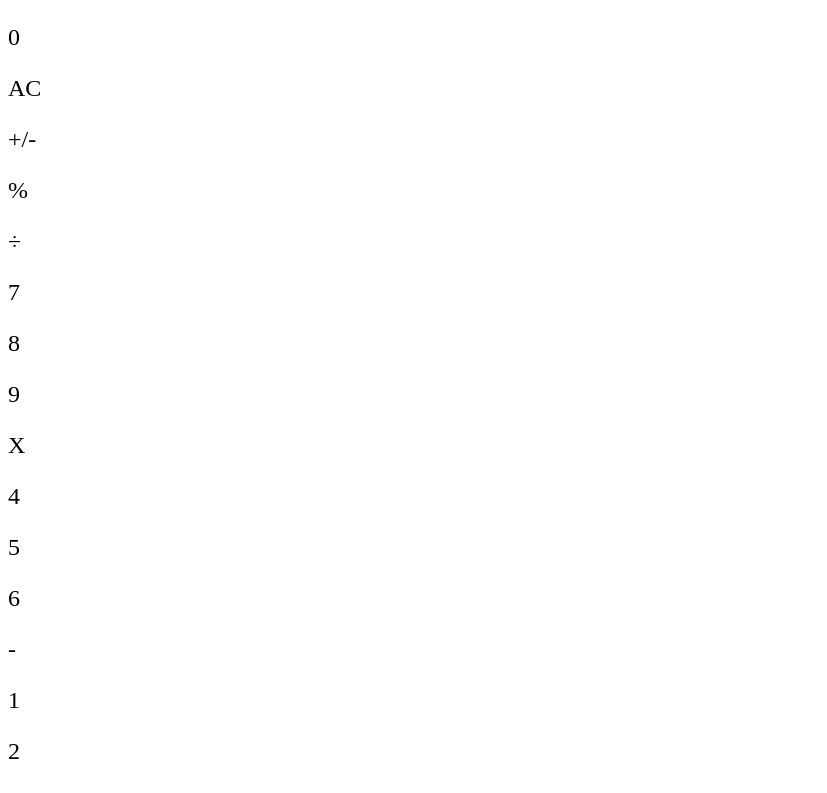
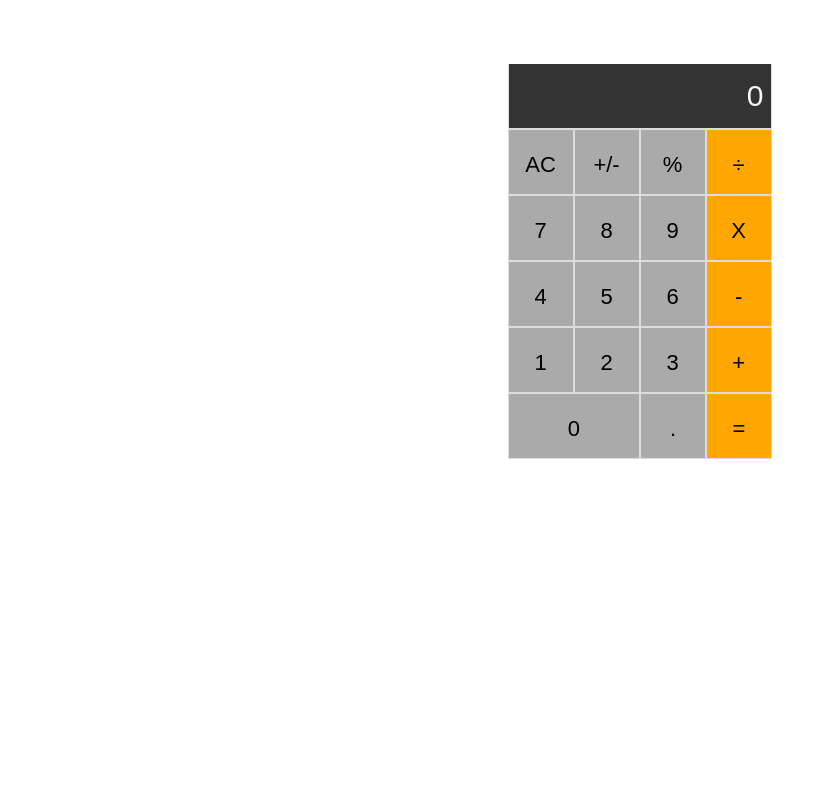
Before and after one commit to JuliCarracedo/math-magicians-2, a React (Create React App) app: page / in a window 1280 px wide. Shown: the top 793 px of the page, without its empty margins (0-827 px from the left). Built offline with nearby package versions, Linux system fonts and the light colour scheme.

Commit message:
add styling

```diff
--- a/src/App.css
+++ b/src/App.css
@@ -1,3 +1,3 @@
 body {
-  font-size: 24px;
+  margin: 0;
 }
--- a/src/components/Calculator.js
+++ b/src/components/Calculator.js
@@ -8,33 +8,33 @@ import Screen from './Screen';
 class Calculator extends React.Component {
   render() {
     return (
-      <div>
+      <div className="calc-body">
         <Screen content="0" />
-        <div>
+        <div className="row">
           <GrayBtn symbol="AC" />
           <GrayBtn symbol="+/-" />
           <GrayBtn symbol="%" />
           <OrangeBtn symbol="÷" />
         </div>
-        <div>
+        <div className="row">
           <GrayBtn symbol="7" />
           <GrayBtn symbol="8" />
           <GrayBtn symbol="9" />
           <OrangeBtn symbol="X" />
         </div>
-        <div>
+        <div className="row">
           <GrayBtn symbol="4" />
           <GrayBtn symbol="5" />
           <GrayBtn symbol="6" />
           <OrangeBtn symbol="-" />
         </div>
-        <div>
+        <div className="row">
           <GrayBtn symbol="1" />
           <GrayBtn symbol="2" />
           <GrayBtn symbol="3" />
           <OrangeBtn symbol="+" />
         </div>
-        <div>
+        <div className="row">
           <BigGrayBtn symbol="0" />
           <GrayBtn symbol="." />
           <OrangeBtn symbol="=" />
--- a/src/components/Screen.js
+++ b/src/components/Screen.js
@@ -7,7 +7,7 @@ class Screen extends React.Component {
     const { content } = this.props;
     return (
       <div className="screen">
-        <p>{content}</p>
+        <p className="output">{content}</p>
       </div>
     );
   }
--- a/src/index.css
+++ b/src/index.css
@@ -1,3 +1,57 @@
 body {
-  font-size: 24px;
+  font-size: 22px;
+  font-family: Arial, Helvetica, sans-serif;
 }
+
+.screen {
+  background-color: #333;
+  width: 16.43rem;
+  height: 4rem;
+  margin: 1px;
+  color: whitesmoke;
+  font-size: 30px;
+  display: flex;
+  align-items: center;
+  justify-items: flex-end;
+}
+
+.calc-body {
+  background-color: #ddd;
+  width: min-content;
+  margin-top: 5%;
+  margin-left: auto;
+  margin-right: auto;
+}
+
+.output {
+  width: 97%;
+  text-align: end;
+}
+
+.row {
+  display: flex;
+}
+
+.gray-btn {
+  background-color: #aaa;
+  height: 4rem;
+  width: 4rem;
+  margin: 1px;
+  text-align: center;
+}
+
+.big-gray-btn {
+  background-color: #aaa;
+  height: 4rem;
+  width: 8.15rem;
+  margin: 1px;
+  text-align: center;
+}
+
+.orange-btn {
+  background-color: rgb(255, 166, 0);
+  height: 4rem;
+  width: 4rem;
+  margin: 1px;
+  text-align: center;
+}
```
